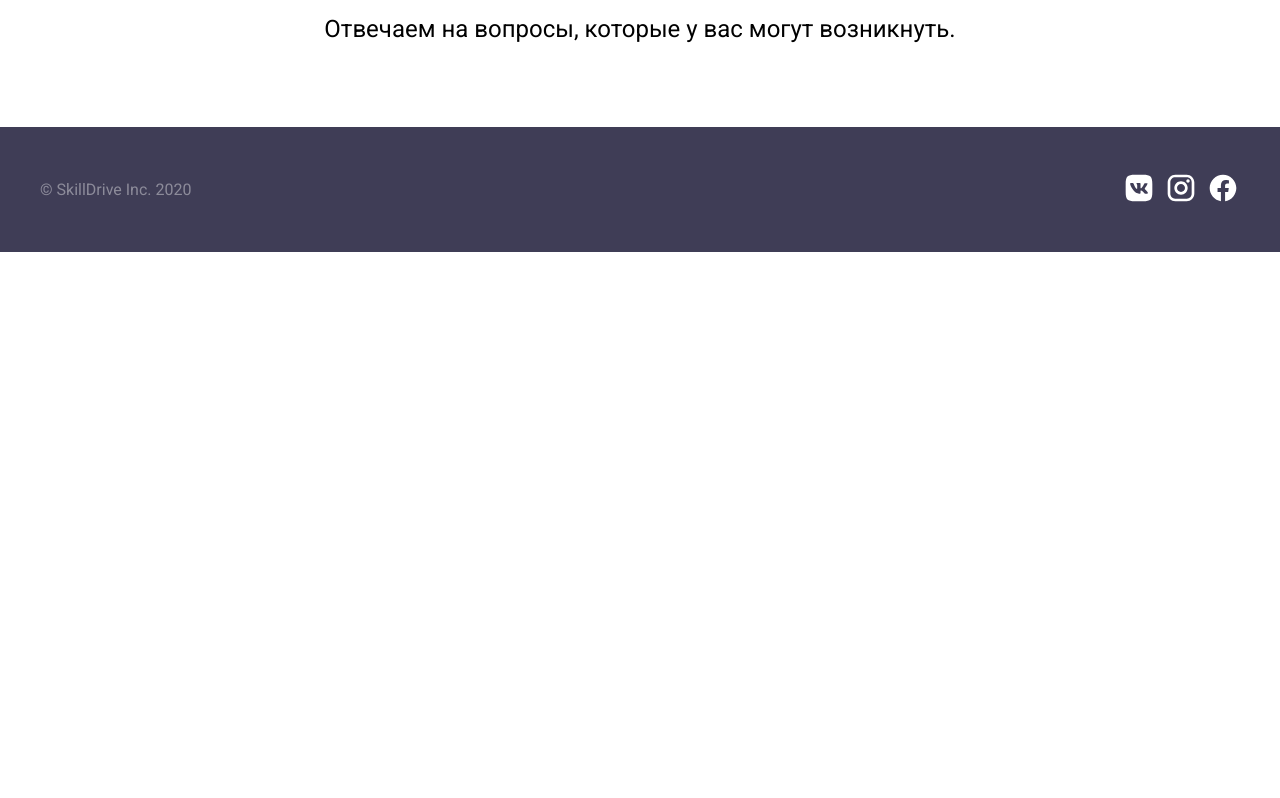
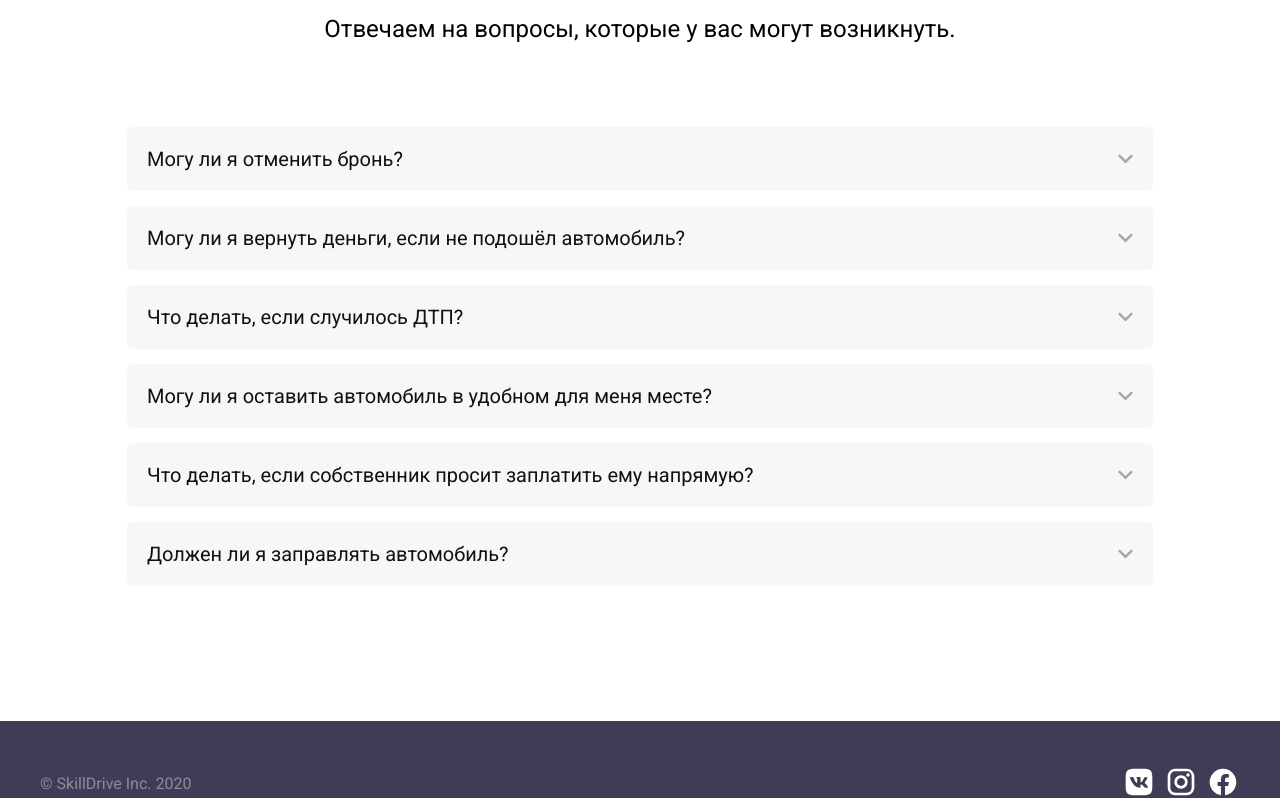
Before and after one commit to beginer13/module23, a React app: page /faqpage in a window 1280 px wide. Shown: the part 540-1338 px from the top of the page. Before the commit the page ends 800 px from the top, so only its background shows below. Built offline with nearby package versions, Linux system fonts and the light colour scheme.

Commit message:
FaqPage without falling answers and animation

```diff
--- /dev/null
+++ b/src/components/AnswerQwestion/AnswerQwestion.js
@@ -0,0 +1,19 @@
+import React from "react";
+import vector from './img/Vector.svg'
+
+class AnswerQwestion extends React.Component {
+    render () {
+        return (
+            <div className="question-answer-container">
+                <div className="question">
+                    <span>{ this.props.qwestion }</span>
+                    <img src={ vector } className="vector" />
+                </div>
+                <div className="answer">{ this.props.answer }</div>
+            </div>
+        )
+    }
+
+}
+
+export default AnswerQwestion
--- /dev/null
+++ b/src/components/AnwsersQwestions/AnwsersQwestions.css
@@ -0,0 +1,117 @@
+.questions-container {
+    display: flex;
+    flex-direction: column;
+    height: auto;
+    max-width: 1066px;
+    margin:  0 auto 120px auto;
+}
+
+.question-answer-container {
+    display: block;
+    text-align: left;
+    margin: 0 20px 15px 20px;
+}
+
+.question {
+    display: flex;
+    flex-direction: row;
+    justify-content: space-between;
+    background-color: rgb(247,247,248,1);
+    font-size: 20px;
+    color:rgb(17, 17, 17);
+    padding: 20px;
+    border-radius: 6px;
+    cursor: pointer;
+}
+
+.question span {
+    margin-right: 20px;
+}
+
+.vector {
+    height: 10px;
+    width: auto;
+    margin: auto 0;
+}
+.opened-question-answer .vector {
+    transform: rotate(180deg);
+}
+.answer {
+    display: none;
+}
+
+.opened-question-answer .answer {
+    display: block;
+    font-size: 20px;
+    max-width: 784px;
+    color:rgba(27, 27, 27, 1);
+    padding: 0 20px;
+    margin: 20px 0;
+}
+
+.opened-question-answer .question {
+    background-color: rgba(97, 161, 153, 0.15);;
+    color: rgba(97, 161, 153, 1);
+}
+
+.question:hover {
+     background-color: rgb(97,161,153,0.1);
+}
+
+@media  (max-width: 670Px) {
+    .questions-container {
+        margin:  0 auto 50px auto;
+    }
+
+    .question-answer-container {
+        display: block;
+        /* text-align: justify; */
+        margin: 0 20px 15px 20px;
+    }
+
+    .question {
+        display: flex;
+        flex-direction: row;
+        justify-content: space-between;
+        background-color: rgb(247,247,248,1);
+        font-size: 14px;
+        color:rgb(17, 17, 17);
+        padding: 20px;
+        border-radius: 6px;
+        cursor: pointer;
+    }
+
+    .question span {
+        margin-right: 20px;
+    }
+
+    .vector {
+        height: 8px;
+        width: auto;
+        margin: auto 0;
+    }
+    .opened-question-answer .vector {
+        transform: rotate(180deg);
+    }
+    .answer {
+        display: none;
+    }
+
+    .opened-question-answer .answer {
+        display: block;
+        font-size: 14px;
+        max-width: 784px;
+        color:rgba(27, 27, 27, 1);
+        padding: 0 20px;
+        margin: 20px 0;
+    }
+
+    .opened-question-answer .question {
+        background-color: rgba(97, 161, 153, 0.15);;
+        color: rgba(97, 161, 153, 1);
+    }
+
+    .question:hover {
+         background-color: rgb(97,161,153,0.1);
+    }
+}
--- /dev/null
+++ b/src/components/AnwsersQwestions/AnwsersQwestions.js
@@ -0,0 +1,20 @@
+import React from 'react';
+import './AnwsersQwestions.css'
+import AnswerQwestion from "../AnswerQwestion/AnswerQwestion.js"
+
+class AnwsersQwestions extends React.Component {
+
+    render (){
+        return (
+            <div className="questions-container">
+                < AnswerQwestion answer={'No answer'} qwestion={'Могу ли я отменить бронь?'} />
+                < AnswerQwestion answer={'No answer'} qwestion={'Могу ли я вернуть деньги, если не подошёл автомобиль?'} />
+                < AnswerQwestion answer={'No answer'} qwestion={'Что делать, если случилось ДТП?'} />
+                < AnswerQwestion answer={'Данный вопрос обсуждается с собственником, но как правило автомобиль нужно вернуть туда, где вы его получили.'} qwestion={'Могу ли я оставить автомобиль в удобном для меня месте?'} />
+                < AnswerQwestion answer={'No answer'} qwestion={'Что делать, если собственник просит заплатить ему напрямую?'} />
+                < AnswerQwestion answer={'No answer'} qwestion={'Должен ли я заправлять автомобиль?'} />
+            </div>
+        )
+    }
+}
+export default AnwsersQwestions
--- a/src/components/FaqPage/FaqPage.js
+++ b/src/components/FaqPage/FaqPage.js
@@ -3,6 +3,7 @@ import './FaqPage.css';
 import Header from "../Header/Header.js";
 import Footer from "../Footer/Footer";
 import FaqHeader from "../FaqHeader/FaqHeader.js"
+import AnwsersQwestions from "../AnwsersQwestions/AnwsersQwestions.js"
 
 
 class FaqPage extends React.Component {
@@ -12,6 +13,7 @@ class FaqPage extends React.Component {
             <div className="FaqPage">
                 <Header />
                 <FaqHeader />
+                <AnwsersQwestions />
                 <Footer />
             </div>
         )
```
Also changed, not shown: src/components/AnswerQwestion/AnswerQwestion.css (added), src/components/AnswerQwestion/img/Vector.svg (added).
